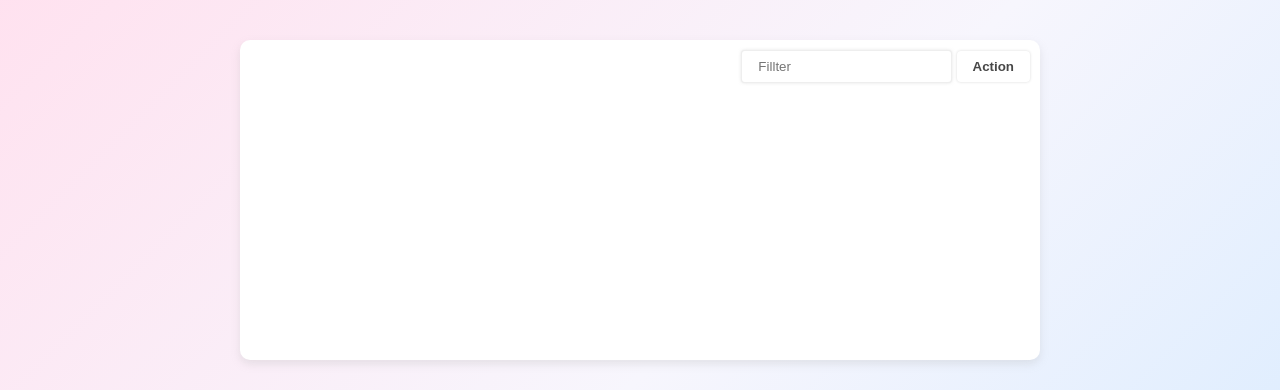
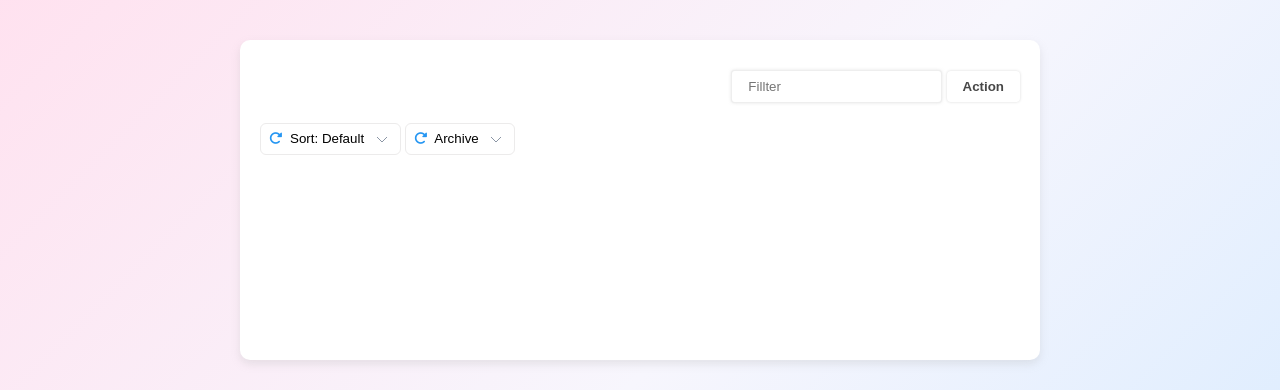
Before and after one commit to im-dlam/SeeQQ, a FastAPI app: template app/templates/list_notes.html in a window 1280 px wide. Shown: the part 30-420 px from the top of the page. Run offline with FastAPI, Linux system fonts and the light colour scheme; the template is opened without the code that fills it, so the values that code supplies are empty.

Commit message:
feat: add button util

```diff
--- a/app/api/v1/note.py
+++ b/app/api/v1/note.py
@@ -39,7 +39,7 @@ async def delete_note(note_id: Optional[str] = Form(...),note_content: Optional[
 @router.get("/list-notes/{id}" , status_code=status.HTTP_200_OK)
 async def my_notes(request: Request,id: int, db: Session =  Depends(get_db)):
     data = db.query(models.Notes).filter(models.Notes.id == id).first()
-    if data:
-        return template.TemplateResponse('list_notes.html' , {'request':request , 'note':data})
 
-    return template.TemplateResponse('list_notes.html' , {'request':request , 'note':data},status_code=status.HTTP_404_NOT_FOUND)
+    status_code = status.HTTP_200_OK if data else status.HTTP_404_NOT_FOUND
+
+    return template.TemplateResponse('list_notes.html' , {'request':request , 'note':data}, status_code=status_code)
--- a/app/static/css/list-note.css
+++ b/app/static/css/list-note.css
@@ -26,22 +26,47 @@
     display: flex;
     flex-direction: column;
 }
-
+.label-left .title {
+    font-size: 24px;
+    font-weight: bold;
+    /* Dùng linear-gradient cho text */
+    background: linear-gradient(135deg, #2233cc 0%, #7028e2 50%, #5aa9f7 100%);
+    -webkit-background-clip: text;
+    -webkit-text-fill-color: transparent;
+    color:transparent;
+}
+.label-left .description {
+    font-size: 16px;
+    color:rgb(102, 101, 101);
+}
 .container-head {
     display: flex;
-    margin-top: 10px;
+    margin-top: 30px;
 }
 
 .container-head .label-left {
-    margin-left: 10px;
+    margin-left: 20px;
 }
 .container-head .label-right {
-    margin-right: 10px;
+    margin-right: 20px;
 }
 .label-right {
     margin-left: auto;
 }
-
+.form-list {
+    margin-top: 20px;
+}
+.button-right {
+    margin-left: 20px;
+}
+.button-right button {
+    padding:5px 8px;
+    border:none;
+    border-radius:6px;
+    background-color: white;
+    border:0.1px solid rgb(236, 235, 235);
+    cursor: pointer;
+}
 #action_btn {
     padding: 8px 16px;
     border: none;
--- a/app/templates/base.html
+++ b/app/templates/base.html
@@ -3,6 +3,7 @@
 <head>
     <title>{% block title %}{% endblock %}</title>
     <link rel="stylesheet" href="{{ url_for('static',path='css/style.css')}}">
+    <link rel="stylesheet" href="https://cdnjs.cloudflare.com/ajax/libs/font-awesome/6.4.0/css/all.min.css"/>
     {% block head_css %}{% endblock %}
 </head>
 <body>
--- a/app/templates/list_notes.html
+++ b/app/templates/list_notes.html
@@ -10,8 +10,8 @@
     <div class="card">
         <div class="container-head">
             <div class="label-left">
-                <span>{{note.note_name}}</span>
-                <span>{{note.note_descriptions}}</span>
+                <span class="title">{{note.note_name}}</span>
+                <span class="description">{{note.note_descriptions}}</span>
             </div>
             <div class="label-right">
                 <input id="filter" type="text" placeholder="Fillter " required>
@@ -19,6 +19,25 @@
             </div>
         </div>
         <div class="form-main">
+            <div class="form-list">
+                <div class="button-right">
+                    <button>
+                        <i class="fa fa-rotate-right" style="color: #2596f2; margin-right:4px;"></i>
+                        Sort: Default
+                        <svg xmlns="http://www.w3.org/2000/svg" width="20" height="20" viewBox="0 0 20 20" fill="none" style="margin-left: 4px;vertical-align: middle;">
+                            <path d="M5 8L10 13L15 8" stroke="#8B96A5" strokeWidth="2" strokeLinecap="round"strokeLinejoin="round"/>
+                         </svg>
+                    </button>
+
+                     <button>
+                        <i class="fa fa-rotate-right" style="color: #2596f2; margin-right:4px;"></i>
+                        Archive
+                        <svg xmlns="http://www.w3.org/2000/svg" width="20" height="20" viewBox="0 0 20 20" fill="none" style="margin-left: 4px;vertical-align: middle;">
+                            <path d="M5 8L10 13L15 8" stroke="#8B96A5" strokeWidth="2" strokeLinecap="round"strokeLinejoin="round"/>
+                         </svg>
+                    </button>
+                </div>
+            </div>
             <!-- <ul>
                 <li>
                     {{note.note_name}} | {{note.note_descriptions}}<br>
```
